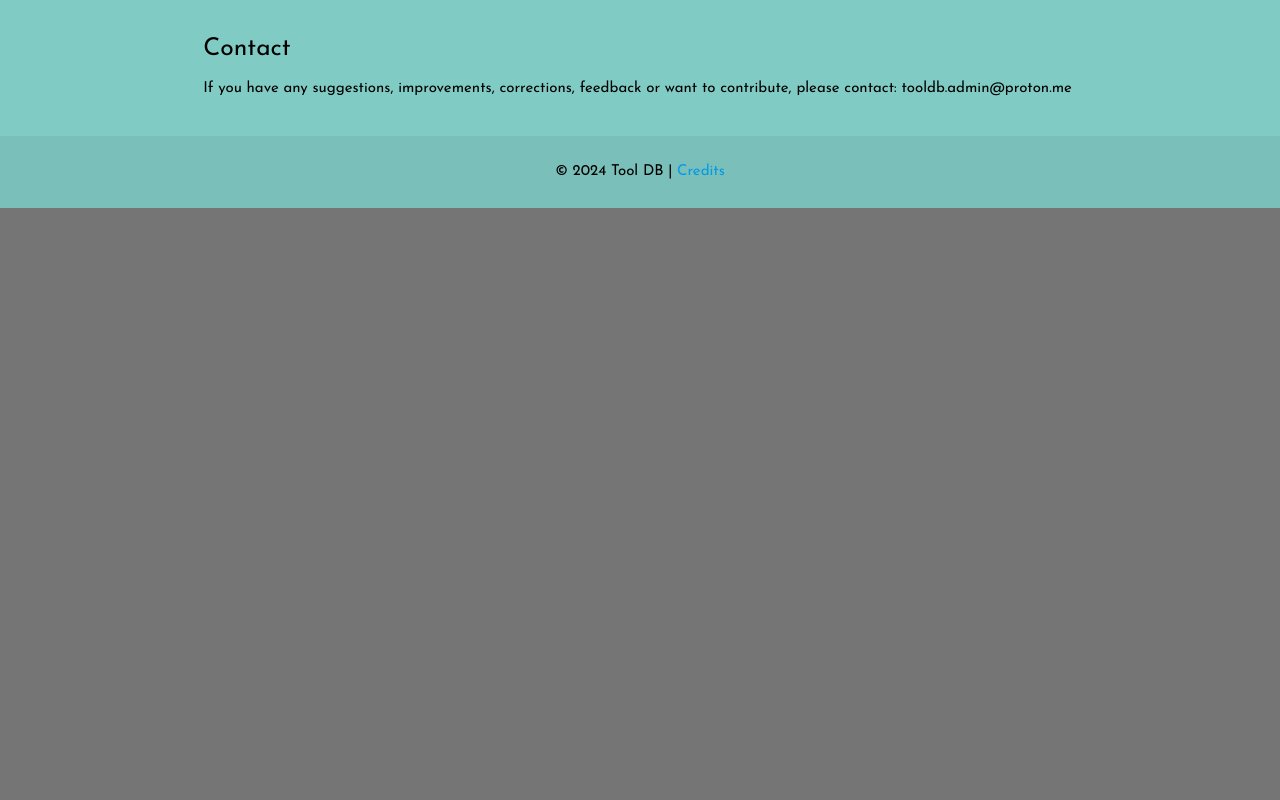
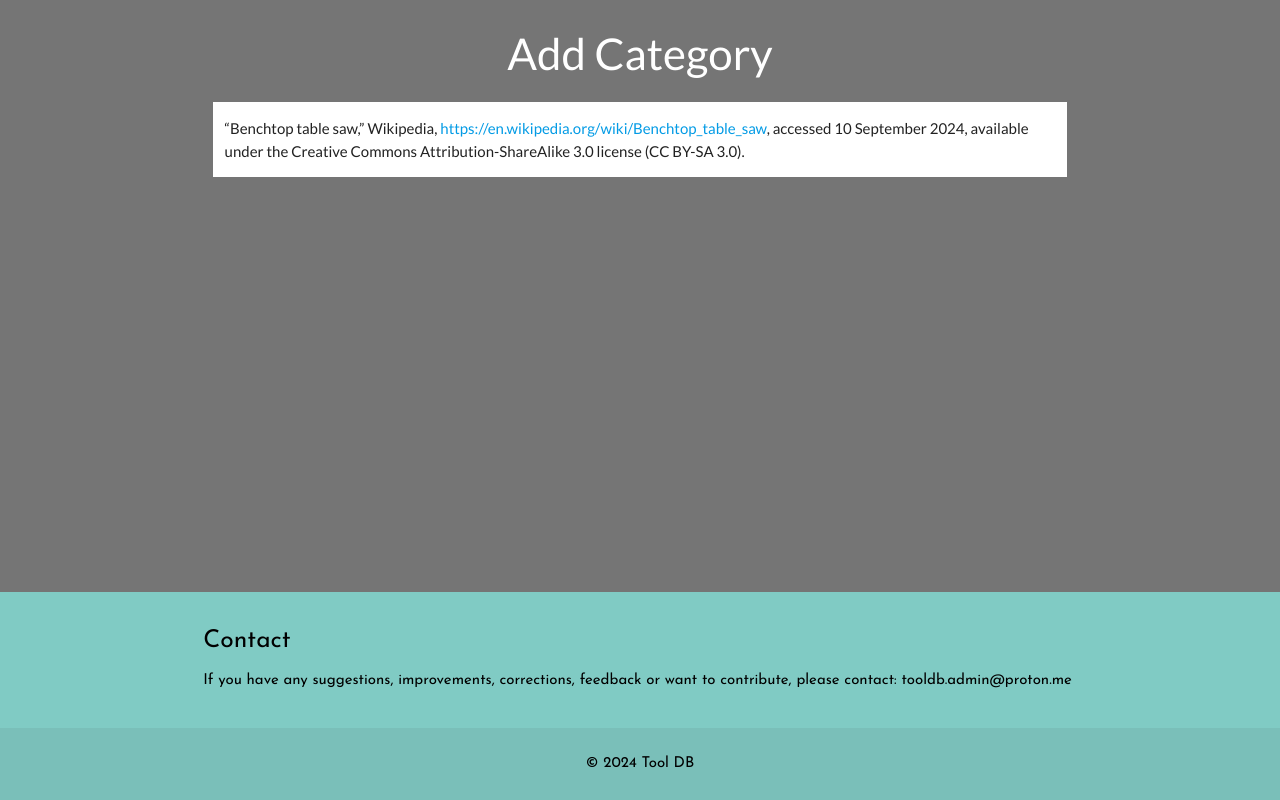
Before and after one commit to Cleg83/tool_db, a Flask app: page /credits in a window 1280 px wide. Run offline with Flask 3, Linux system fonts and the light colour scheme; some libraries are stand-ins or nearby versions.

Commit message:
Add placeholder credit item to check layout

```diff
--- a/tool_db/templates/base.html
+++ b/tool_db/templates/base.html
@@ -115,7 +115,7 @@
         </div>
         <div class="footer-copyright center">
             <div class="container black-text">
-                <p>© 2024 Tool DB | <a href="{{ url_for('credits') }}" target="_blank" aria-label="View credits and sources">Credits</a></p>
+                <p>© 2024 Tool DB | <a href="{{ url_for('credits') }}" target="_blank" class="black-text" aria-label="View credits and sources">Credits</a></p>
             </div>
         </div>
     </footer>
--- a/tool_db/templates/credits.html
+++ b/tool_db/templates/credits.html
@@ -10,6 +10,24 @@
     <link rel="icon" type="image/x-icon" href="{{ url_for('static', filename='favicon.ico') }}">
     <title>The Woodworker's Tool DB</title>
 </head>
+
+<main>
+    <heading>
+        <h3 class="white-text center-align" role="heading" aria-level="3">Add Category</h3>
+    </heading>
+    <div class="row content-wrapper">
+        <div class="col s12 m8 offset-m2 white">
+            <ul>
+                <li>
+                  “Benchtop table saw,” Wikipedia,
+                  <a href="https://en.wikipedia.org/wiki/Benchtop_table_saw" target="_blank">
+                  https://en.wikipedia.org/wiki/Benchtop_table_saw</a>,
+                  accessed 10 September 2024, available under the Creative Commons Attribution-ShareAlike 3.0 license (CC BY-SA 3.0).
+                </li>
+              </ul>
+        </div>
+    </div>
+</main>
 
 <body class="{% block body_class %}base{% endblock %}">
     <footer class="page-footer teal lighten-3 nav-font" aria-label="Footer">
@@ -26,7 +44,7 @@
         </div>
         <div class="footer-copyright center">
             <div class="container black-text">
-                <p>© 2024 Tool DB | <a href="{{ url_for('credits') }}" target="_blank" aria-label="View credits and sources">Credits</a></p>
+                <p>© 2024 Tool DB</p>
             </div>
         </div>
     </footer>
```
